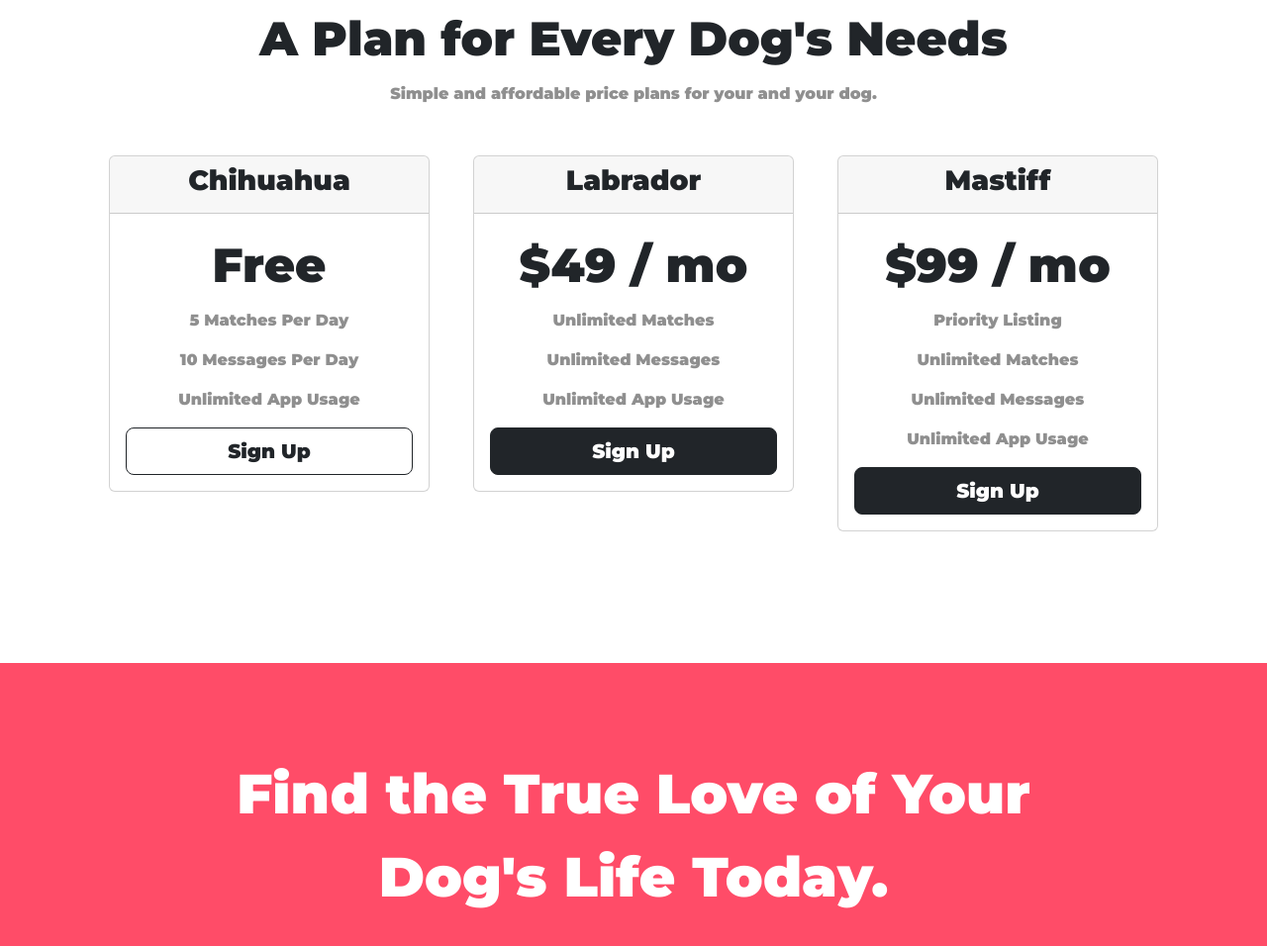
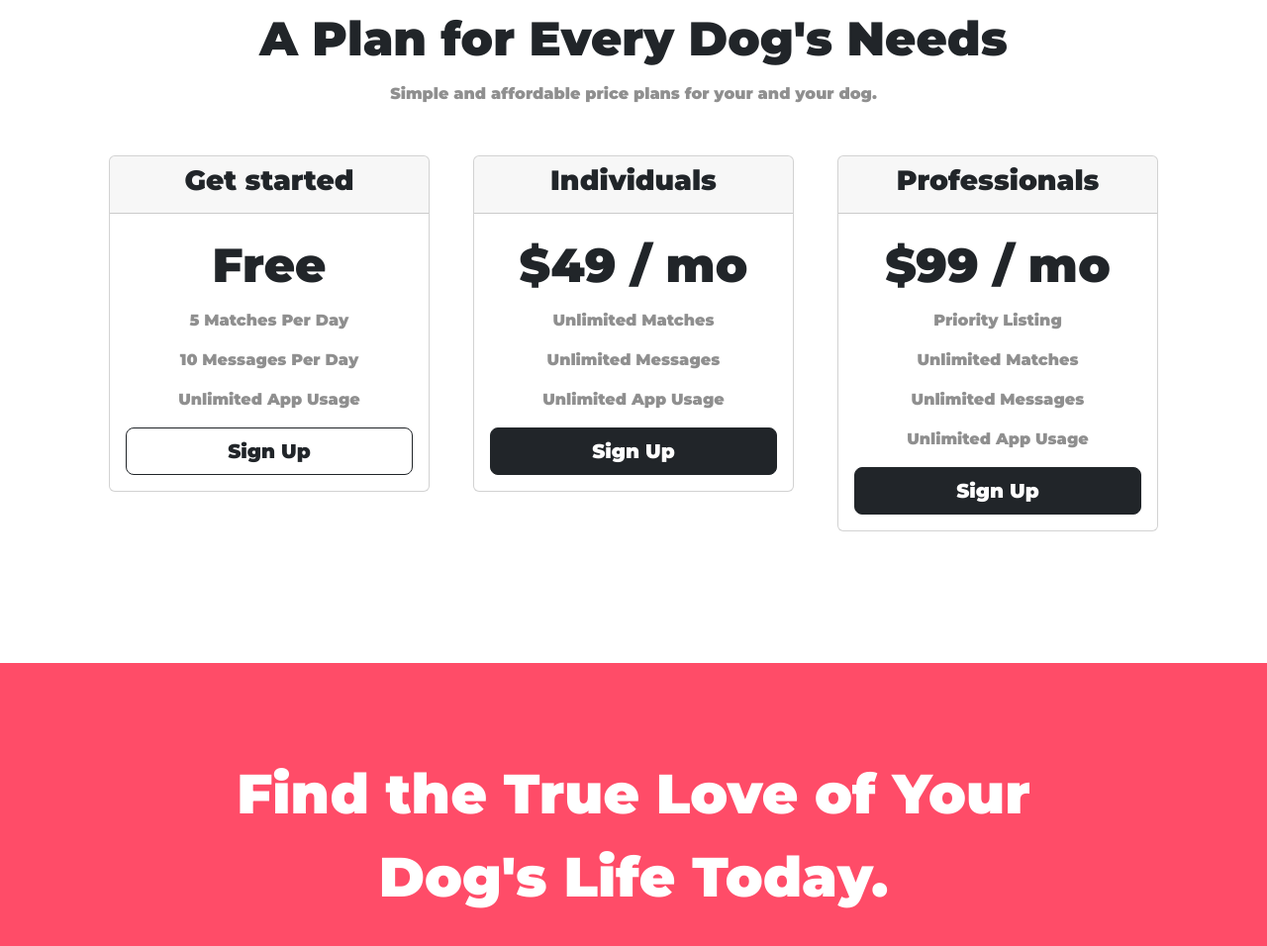
Before and after one commit to KarthickRaj123/HtmlCssBootstrap, a plain HTML site: page index.html in a window 1280 px wide. Shown: the part 1933-2889 px from the top of the page at 99% size. Drawn offline with nearby package versions, Linux system fonts and the light colour scheme.

Commit message:
Update index.html

```diff
--- a/index.html
+++ b/index.html
@@ -130,7 +130,7 @@
     <div class="pricing-column col-lg-4 col-md-6">
       <div class="card">
       <div class="card-header">
-        <h3>Chihuahua</h3>
+        <h3>Get started</h3>
       </div>
       <div class="card-body">
         <h2 class="price-text">Free</h2>
@@ -144,7 +144,7 @@
   <div class="pricing-column col-lg-4 col-md-6">
     <div class="card">
       <div class="card-header">
-        <h3>Labrador</h3>
+        <h3>Individuals</h3>
       </div>
       <div class="card-body">
         <h2 class="price-text">$49 / mo</h2>
@@ -158,7 +158,7 @@
   <div class="pricing-column col-lg-4 col-sm-12">
     <div class="card">
       <div class="card-header">
-        <h3>Mastiff</h3>
+        <h3>Professionals</h3>
       </div>
       <div class="card-body">
         <h2 class="price-text">$99 / mo</h2>
```
